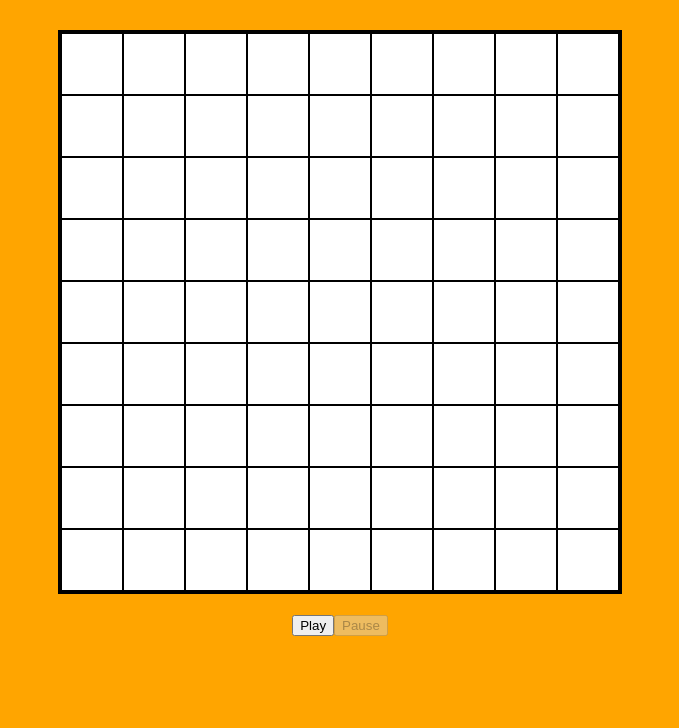
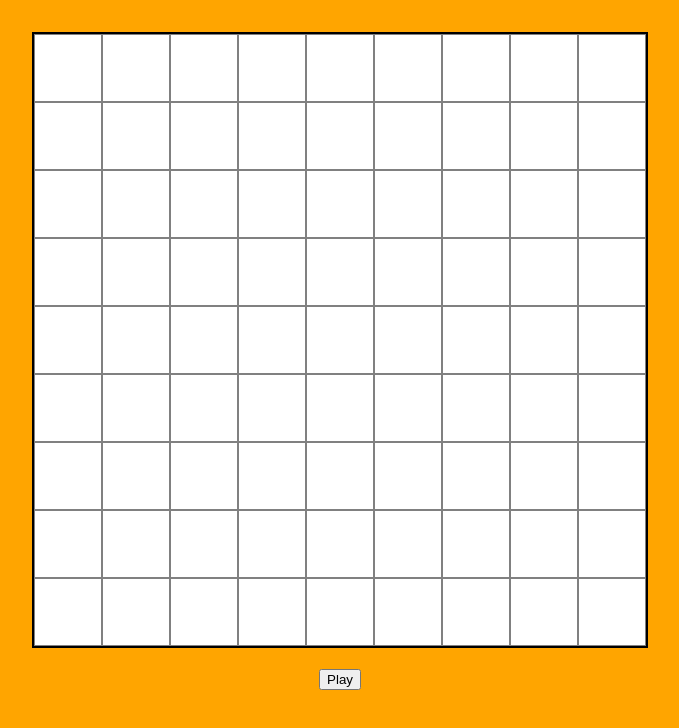
Before and after one commit to marwahaha/otomata, a React (Create React App) app: page / in a window 1280 px wide. Shown: the top 728 px of the page, without its empty margins (300-979 px from the left). Built offline with nearby package versions, Linux system fonts and the light colour scheme; the HTML template or start-up script is replaced by a standard one.

Commit message:
Improve mobile usability

```diff
--- a/src/App.css
+++ b/src/App.css
@@ -1,19 +1,9 @@
 .App {
-  margin: 20px;
-  padding-top: 10px;
+    margin: 4vh;
     text-align: center;
     user-select: none;
-}
-
-.App-header {
-  background-color: #282c34;
-  min-height: 100vh;
-  display: flex;
-  flex-direction: column;
-  align-items: center;
-  justify-content: center;
-  font-size: calc(10px + 2vmin);
-  color: white;
+    height: 92vh;
+    max-height: 92vh;
 }
 
 .App-link {
@@ -22,31 +12,32 @@
 
 th,
 td {
-  padding: 10px;
-  border: 1px solid black;
+    border: 1px solid gray;
     border-collapse: collapse;
 }
 
 table {
-  margin:auto;
-  border: 3px solid black;
+    margin: auto;
+    border: 2px solid black;
     border-collapse: collapse;
 }
 
 .cell {
     display: inline-block;
-  width:40px;
-  height: 40px;
-  line-height:40px;
-  cursor:pointer
-
+    width: min(8vw, 8vh);
+    height: min(8vw, 8vh);
+    line-height: min(8vw, 8vh);
+    cursor: pointer
 }
 
 td {
-  background:lightskyblue;
+    background: lightskyblue;
 }
-td:empty {background: white;}
+
+td:empty {
+    background: white;
+}
 
 html {
-  background:orange;
+    background: orange;
 }
--- a/src/App.js
+++ b/src/App.js
@@ -13,7 +13,7 @@ class App extends Component {
       <div className="App">
         <Grid
           gridsize={9}
-          scale={["E2", "A2", "D3", "G3", "A3", "C4", "F4", "C5", "D5"]}
+          scale={["D2", "G2", "C3", "E3", "A3", "F4", "A4", "C5", "D5"]}
         />
       </div >
     )
--- a/src/Grid.js
+++ b/src/Grid.js
@@ -27,6 +27,11 @@ export class Grid extends Ticker {
 
     this.handleCellClick.bind(this);
 
+    document.addEventListener('keydown', event => {
+      if (event.code === 'Space') {
+        this.toggleTimer();
+      }
+    })
   }
 
   handleCellClick = (e, pos0, pos1) => {
--- a/src/Ticker.js
+++ b/src/Ticker.js
@@ -21,6 +21,10 @@ export class Ticker extends React.Component {
         this.setState({ ...this.state, timerSet: false });
     }
 
+    toggleTimer = () => {
+        this.state.timerSet ? this.unsetTimer() : this.setTimer();
+    }
+
     componentWillUnmount() {
         this.unsetTimer();
     }
@@ -29,13 +33,10 @@ export class Ticker extends React.Component {
         return (
             <div>
                 {this.subrender()}
-                <button disabled={this.state.timerSet} onClick={this.setTimer}>
-                    Play
-        </button>
-                <button disabled={!this.state.timerSet} onClick={this.unsetTimer}>
-                    Pause
-        </button>
-            </div>
+                <button onClick={this.toggleTimer}>
+                    {this.state.timerSet ? "Pause" : "Play"}
+                </button>
+            </div >
         );
     }
 }
```
Lines whose indentation alone changed are shown as unchanged.
